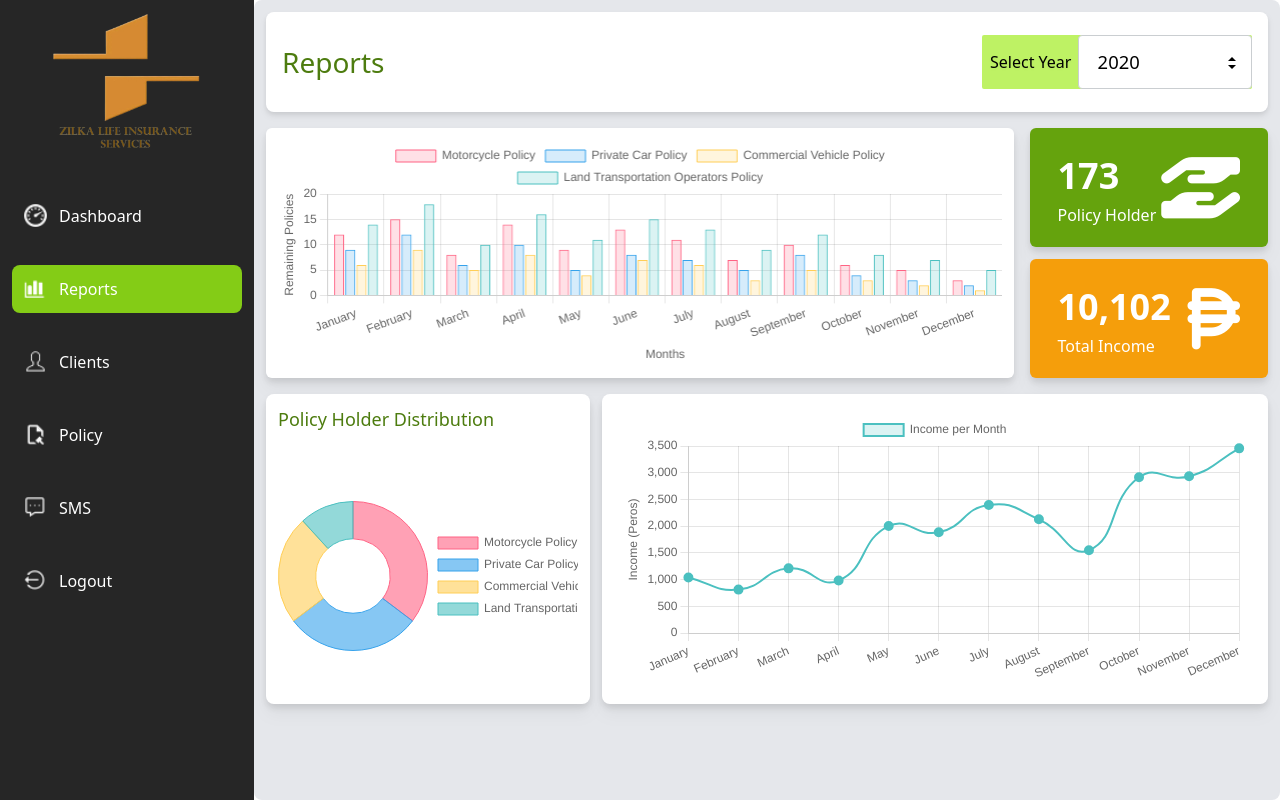
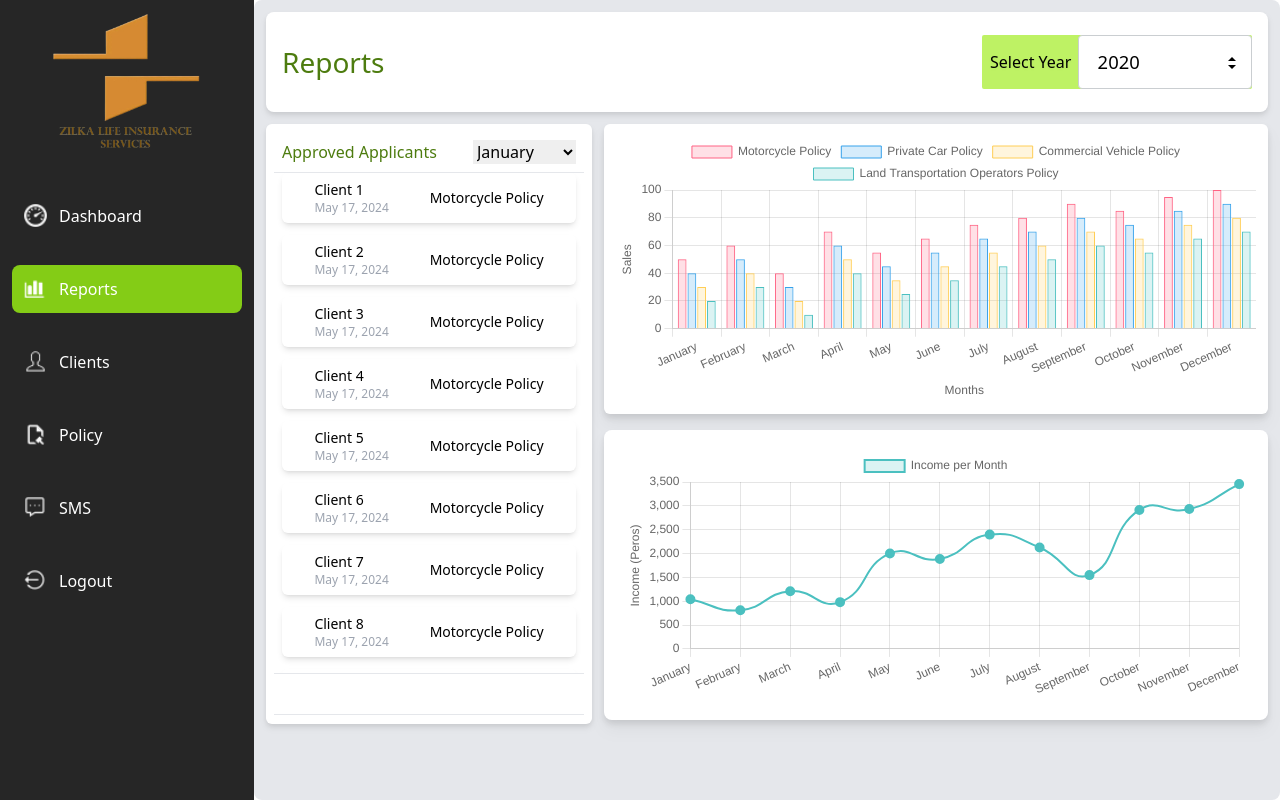
Before and after one commit to GetDrown/insurance-system, a PHP site: page /src/admin-view/reports.php in a window 1280 px wide. Run offline with PHP 8.4, Linux system fonts and the light colour scheme.

Commit message:
basic layout done for cleints page. Adjsutments to Reports

```diff
--- a/assets/css/custom-style.css
+++ b/assets/css/custom-style.css
@@ -29,7 +29,7 @@ dialog {
     position: relative;
 }
 
-select {
+.yearSelect {
     appearance: none;
     /*  safari  */
     -webkit-appearance: none;
@@ -43,7 +43,7 @@ select {
     cursor: pointer;
 }
 
-select:focus {
+.yearSelect:focus {
     border: 1px solid rgba(150, 147, 147, 0.736);
     outline: none;
 }
--- a/assets/css/output.css
+++ b/assets/css/output.css
@@ -564,16 +564,36 @@ video {
   }
 }
 
+.absolute {
+  position: absolute;
+}
+
 .relative {
   position: relative;
 }
 
+.inset-0 {
+  inset: 0px;
+}
+
+.col-span-1 {
+  grid-column: span 1 / span 1;
+}
+
 .col-span-2 {
   grid-column: span 2 / span 2;
 }
 
-.col-span-3 {
-  grid-column: span 3 / span 3;
+.row-span-1 {
+  grid-row: span 1 / span 1;
+}
+
+.row-span-3 {
+  grid-row: span 3 / span 3;
+}
+
+.row-span-2 {
+  grid-row: span 2 / span 2;
 }
 
 .mb-2 {
@@ -804,92 +828,132 @@ video {
   height: 20px;
 }
 
+.h-\[220px\] {
+  height: 220px;
+}
+
 .h-\[24px\] {
   height: 24px;
 }
 
+.h-\[260px\] {
+  height: 260px;
+}
+
+.h-\[268px\] {
+  height: 268px;
+}
+
+.h-\[28px\] {
+  height: 28px;
+}
+
+.h-\[30px\] {
+  height: 30px;
+}
+
+.h-\[310px\] {
+  height: 310px;
+}
+
+.h-\[320px\] {
+  height: 320px;
+}
+
+.h-\[343px\] {
+  height: 343px;
+}
+
+.h-\[35px\] {
+  height: 35px;
+}
+
+.h-\[38px\] {
+  height: 38px;
+}
+
+.h-\[42px\] {
+  height: 42px;
+}
+
+.h-\[45px\] {
+  height: 45px;
+}
+
+.h-\[50px\] {
+  height: 50px;
+}
+
+.h-\[536px\] {
+  height: 536px;
+}
+
+.h-\[57px\] {
+  height: 57px;
+}
+
+.h-\[643px\] {
+  height: 643px;
+}
+
+.h-dvh {
+  height: 100dvh;
+}
+
+.h-full {
+  height: 100%;
+}
+
+.h-screen {
+  height: 100vh;
+}
+
+.h-\[250\] {
+  height: 250;
+}
+
 .h-\[250px\] {
   height: 250px;
 }
 
-.h-\[260px\] {
-  height: 260px;
-}
-
-.h-\[268px\] {
-  height: 268px;
-}
-
-.h-\[28px\] {
-  height: 28px;
-}
-
-.h-\[30px\] {
-  height: 30px;
-}
-
-.h-\[310px\] {
-  height: 310px;
-}
-
-.h-\[320px\] {
-  height: 320px;
-}
-
-.h-\[343px\] {
-  height: 343px;
-}
-
-.h-\[38px\] {
-  height: 38px;
-}
-
-.h-\[42px\] {
-  height: 42px;
-}
-
-.h-\[50px\] {
-  height: 50px;
-}
-
-.h-\[536px\] {
-  height: 536px;
-}
-
-.h-\[57px\] {
-  height: 57px;
-}
-
-.h-\[643px\] {
-  height: 643px;
-}
-
-.h-dvh {
-  height: 100dvh;
-}
-
-.h-full {
-  height: 100%;
-}
-
-.h-screen {
-  height: 100vh;
-}
-
-.h-\[35px\] {
-  height: 35px;
-}
-
-.h-\[45px\] {
-  height: 45px;
-}
-
-.h-\[250pc\] {
-  height: 250pc;
-}
-
-.h-\[220px\] {
-  height: 220px;
+.h-\[300px\] {
+  height: 300px;
+}
+
+.h-\[305px\] {
+  height: 305px;
+}
+
+.h-\[280px\] {
+  height: 280px;
+}
+
+.h-\[290px\] {
+  height: 290px;
+}
+
+.h-\[595px\] {
+  height: 595px;
+}
+
+.h-\[590px\] {
+  height: 590px;
+}
+
+.h-\[600px\] {
+  height: 600px;
+}
+
+.h-\[700px\] {
+  height: 700px;
+}
+
+.h-\[500px\] {
+  height: 500px;
+}
+
+.h-\[530px\] {
+  height: 530px;
 }
 
 .w-6 {
@@ -984,26 +1052,14 @@ video {
   flex-basis: 16.666667%;
 }
 
-.basis-2\/4 {
-  flex-basis: 50%;
-}
-
-.basis-3\/4 {
-  flex-basis: 75%;
+.basis-4\/5 {
+  flex-basis: 80%;
 }
 
 .basis-5\/6 {
   flex-basis: 83.333333%;
 }
 
-.basis-1\/5 {
-  flex-basis: 20%;
-}
-
-.basis-4\/5 {
-  flex-basis: 80%;
-}
-
 .resize-y {
   resize: vertical;
 }
@@ -1016,6 +1072,14 @@ video {
   grid-template-columns: repeat(4, minmax(0, 1fr));
 }
 
+.grid-rows-3 {
+  grid-template-rows: repeat(3, minmax(0, 1fr));
+}
+
+.grid-rows-2 {
+  grid-template-rows: repeat(2, minmax(0, 1fr));
+}
+
 .flex-row {
   flex-direction: row;
 }
@@ -1356,11 +1380,6 @@ video {
   padding-right: 1.25rem;
 }
 
-.px-7 {
-  padding-left: 1.75rem;
-  padding-right: 1.75rem;
-}
-
 .px-\[14px\] {
   padding-left: 14px;
   padding-right: 14px;
@@ -1478,16 +1505,16 @@ video {
   font-size: 28px;
 }
 
-.text-\[36px\] {
-  font-size: 36px;
+.text-\[40px\] {
+  font-size: 40px;
+}
+
+.text-\[46px\] {
+  font-size: 46px;
 }
 
 .text-\[50px\] {
   font-size: 50px;
-}
-
-.text-\[70px\] {
-  font-size: 70px;
 }
 
 .text-sm {
--- a/assets/js/remaining-polices-charts.js
+++ b/assets/js/remaining-polices-charts.js
@@ -1,6 +1,4 @@
-var remainingPolicesBarChart = document
-    .getElementById("line-chart")
-    .getContext("2d");
+var salesBarChart = document.getElementById("line-chart").getContext("2d");
 
 var config = {
     type: "bar",
@@ -22,28 +20,28 @@ var config = {
         datasets: [
             {
                 label: "Motorcycle Policy",
-                data: [12, 15, 8, 14, 9, 13, 11, 7, 10, 6, 5, 3],
+                data: [50, 60, 40, 70, 55, 65, 75, 80, 90, 85, 95, 100],
                 backgroundColor: "rgba(255, 99, 132, 0.2)",
                 borderColor: "rgba(255, 99, 132, 1)",
                 borderWidth: 1,
             },
             {
                 label: "Private Car Policy",
-                data: [9, 12, 6, 10, 5, 8, 7, 5, 8, 4, 3, 2],
+                data: [40, 50, 30, 60, 45, 55, 65, 70, 80, 75, 85, 90],
                 backgroundColor: "rgba(54, 162, 235, 0.2)",
                 borderColor: "rgba(54, 162, 235, 1)",
                 borderWidth: 1,
             },
             {
                 label: "Commercial Vehicle Policy",
-                data: [6, 9, 5, 8, 4, 7, 6, 3, 5, 3, 2, 1],
+                data: [30, 40, 20, 50, 35, 45, 55, 60, 70, 65, 75, 80],
                 backgroundColor: "rgba(255, 206, 86, 0.2)",
                 borderColor: "rgba(255, 206, 86, 1)",
                 borderWidth: 1,
             },
             {
                 label: "Land Transportation Operators Policy",
-                data: [14, 18, 10, 16, 11, 15, 13, 9, 12, 8, 7, 5],
+                data: [20, 30, 10, 40, 25, 35, 45, 50, 60, 55, 65, 70],
                 backgroundColor: "rgba(75, 192, 192, 0.2)",
                 borderColor: "rgba(75, 192, 192, 1)",
                 borderWidth: 1,
@@ -58,7 +56,7 @@ var config = {
                 beginAtZero: true,
                 title: {
                     display: true,
-                    text: "Remaining Policies",
+                    text: "Sales",
                 },
             },
             x: {
@@ -71,4 +69,4 @@ var config = {
     },
 };
 
-var policesBarChart = new Chart(remainingPolicesBarChart, config);
+var policesBarChart = new Chart(salesBarChart, config);
--- a/src/admin-view/reports.php
+++ b/src/admin-view/reports.php
@@ -27,18 +27,19 @@ $current_page = getCurrentPage();
     <?php include '../../includes/sidebar.php'; ?>
 
     <!-- main-content -->
-    <div class="basis-5/6  h-dvh p-3 rounded-lg overflow-hidden bg-gray-200 flex flex-col">
+    <div class="basis-5/6 h-dvh p-3 rounded-lg  bg-gray-200 flex flex-col overflow-hidden">
         <!-- header -->
-        <div class="h-[100px] w-full bg-white rounded-lg p-4 flex items-center justify-between mb-4 drop-shadow-md">
+        <div class="h-[100px] w-full bg-white rounded-lg p-4 flex items-center justify-between mb-3 drop-shadow-md">
             <div>
                 <h1 class="font-medium text-[28px] text-lime-700">Reports </h1>
             </div>
+
             <div
                 class="custom-select flex justify-between items-center w-[270px] bg-lime-300 rounded-sm  overflow-hidden">
                 <div class="pl-2 drop-shadow-sm">
                     <label for="">Select Year</label>
                 </div>
-                <select>
+                <select class="yearSelect">
                     <option value="">2020</option>
                     <option value="">2021</option>
                     <option value="">2022</option>
@@ -47,39 +48,66 @@ $current_page = getCurrentPage();
                 </select>
             </div>
         </div>
-        <!-- top row -->
-        <div class="h-[250px] grid grid-cols-4 gap-4 mb-4">
-            <div class="rounded-md bg-white drop-shadow-lg col-span-3 [300px] p-3">
-                <canvas id="line-chart" class="rounded-md"></canvas>
-
-            </div>
-
-            <div class="flex flex-col gap-3 justify-between">
-                <div class=" rounded-md drop-shadow-lg flex items-center justify-between px-7 bg-lime-600 basis-2/4 ">
-                    <div class="text-white ">
-                        <p class="font-bold text-[36px]">173</p>
-                        <h1>Policy Holder </h1>
+        <div class="grid grid-cols-3 grid-rows-2 gap-3 h-[600px]">
+            <!-- side -->
+            <div class="h-full bg-white row-span-2 col-span-1 p-2 rounded-md drop-shadow-md overflow-hidden">
+                <!-- title and month selecyt -->
+                <div class="w-full p-2 border-b bg-white flex justify-between items-center">
+                    <p class="text-lime-700 font-medium">Approved Applicants</p>
+                    <div class="">
+                        <select class="focus:outline-none">
+                            <option value="January">January</option>
+                            <option value="February">February</option>
+                            <option value="March">March</option>
+                            <option value="April">April</option>
+                            <option value="May">May</option>
+                            <option value="June">June</option>
+                            <option value="July">July</option>
+                            <option value="August">August</option>
+                            <option value="September">September</option>
+                            <option value="October">October</option>
+                            <option value="November">November</option>
+                            <option value="December">December</option>
+                        </select>
                     </div>
-                    <span><i class="fa-solid fa-hand-holding-hand text-[70px] text-white"></i></span>
+                </div>
+                <!-- list -->
+                <div class="w-full h-[500px] overflow-y-auto px-2">
+                    <?php for ($i = 0; $i < 30; $i++) {  ?>
+                    <div class="w-full h-[50px] shadow-md mb-3 flex justify-around items-center px-3 rounded-md">
+                        <!-- type of transaction and date -->
+                        <div>
+                            <p class="text-sm font-medium">Client <?php echo $i+1; ?></p>
+                            <p class="text-xs text-gray-400">May 17, 2024</p>
+                        </div>
+                        <!-- cliente name -->
+                        <div>
+                            <h1 class="text-sm font-medium">Motorcycle Policy</h1>
+                        </div>
+                    </div>
+                    <?php
+                    } ?>
+                </div>
+                <!-- footer -->
+                <div class="w-full text-center p-2 border-t border-b h-[42px] bg-white">
 
                 </div>
-                <div class=" rounded-md drop-shadow-lg flex items-center justify-between px-7 bg-amber-500 basis-2/4">
-                    <div class="text-white ">
-                        <p class="font-bold text-[36px]">10,102</p>
-                        <h1>Total Income </h1>
-                    </div>
-                    <span><i class="fa-solid fa-peso-sign text-[70px] text-white"></i></span>
+            </div>
+            <!-- top row -->
+            <div class="h-[290px] gap-4 col-span-2 row-span-1 ">
+                <div class="rounded-md bg-white drop-shadow-lg  p-3 h-full">
+                    <canvas id="line-chart" class="rounded-md"></canvas>
                 </div>
             </div>
-        </div>
-        <!-- bottom row -->
-        <div class="h-[310px] flex justify-between items-center gap-3">
-            <div class="bg-white drop-shadow-lg p-3 rounded-lg basis-1/4 h-full">
-                <p class="text-lime-700 font-medium text-[18px]">Policy Holder Distribution</p>
-                <canvas id="donut-chart" class="rounded-md"></canvas>
-            </div>
-            <div class="bg-white drop-shadow-lg rounded-lg basis-3/4 h-full p-5">
-                <canvas id="line-graph" class="rounded-md"></canvas>
+            <!-- bottom row -->
+            <div class=" h-[290px] col-span-2 row-span-1">
+                <!-- <div class="bg-white drop-shadow-lg p-3 rounded-lg basis-1/4 h-full">
+                    <p class="text-lime-700 font-medium text-[18px]">Policy Holder Distribution</p>
+                    <canvas id="donut-chart" class="rounded-md"></canvas>
+                </div> -->
+                <div class="bg-white drop-shadow-lg rounded-lg  w-full h-full p-5">
+                    <canvas id="line-graph" class="rounded-md"></canvas>
+                </div>
             </div>
         </div>
     </div>
```
Also changed, not shown: other parts of assets/css/output.css (+76 -122 lines), src/admin-view/clients.php (+35 -10 lines).
